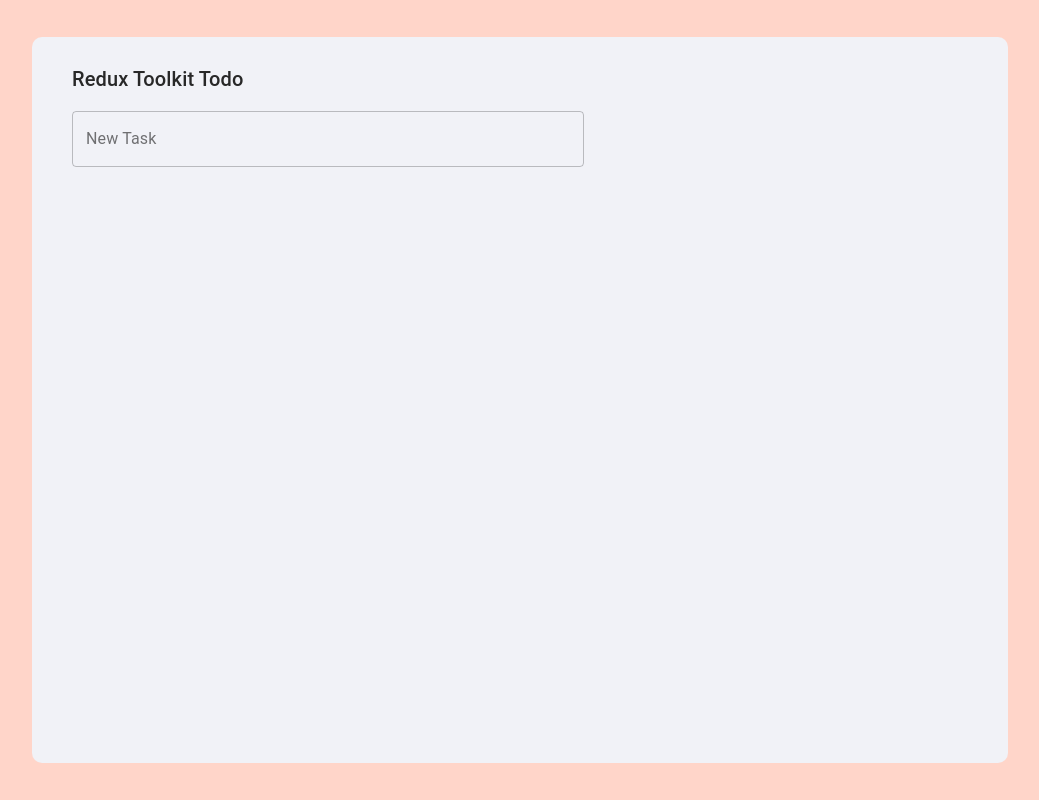
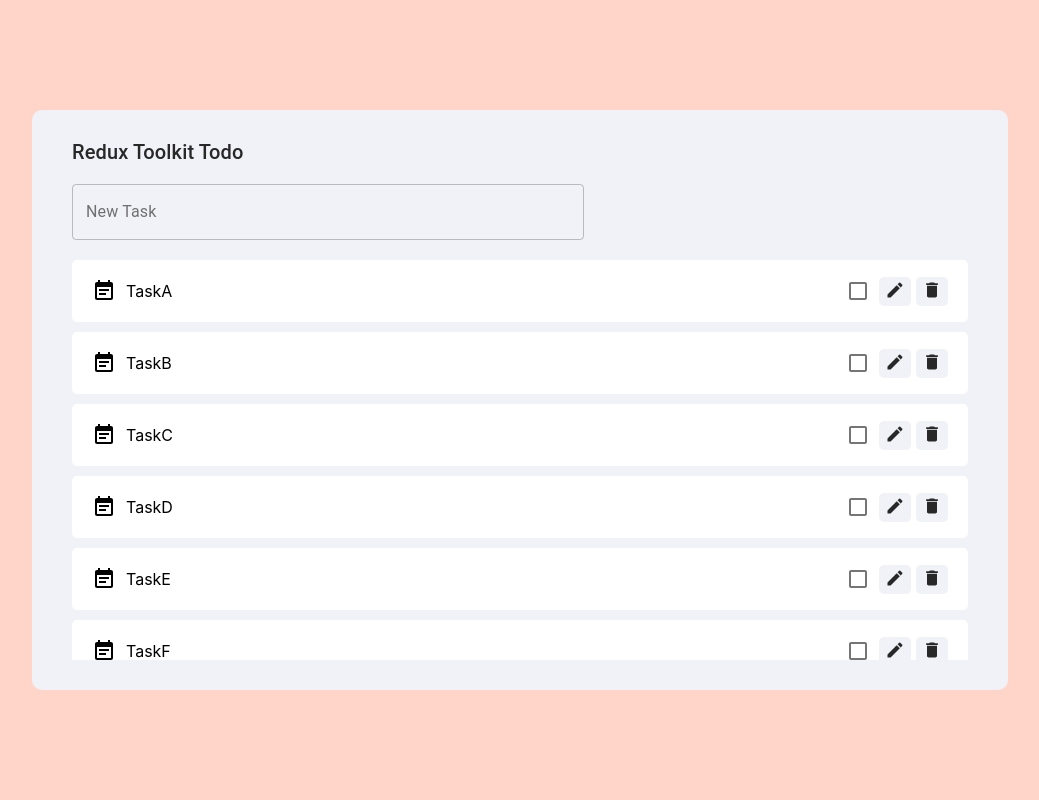
Before and after one commit to raorao1011/React-Redux, a React (Create React App) app: page / in a window 1280 px wide. Shown: the whole page, without its empty margins (120-1159 px from the left). Built offline with nearby package versions, Linux system fonts and the light colour scheme.

Commit message:
💄 finish UI build

```diff
--- a/src/App.module.scss
+++ b/src/App.module.scss
@@ -7,7 +7,7 @@
   align-items: center;
 
   .wrapper {
-    height: 70ch;
+    height: 70vh;
     width: 70vw;
     border-radius: 10px;
     background-color: #f1f2f7;
--- a/src/App.tsx
+++ b/src/App.tsx
@@ -2,6 +2,7 @@
 import Header from "./components/header/Header";
 import styles from "./App.module.scss";
 import TaskForm from "./features/counter/task/taskForm/TaskForm";
+import TaskList from "./features/counter/task/taskList/TaskList";
 
 const App: React.VFC = () => {
   return (
@@ -9,6 +10,7 @@
       <div className={styles.wrapper}>
         <Header />
         <TaskForm />
+        <TaskList />
       </div>
     </div>
   );
--- /dev/null
+++ b/src/features/counter/task/taskItem/TaskItem.module.scss
@@ -0,0 +1,40 @@
+.root {
+  display: flex;
+  align-items: center;
+  justify-content: space-between;
+  border-radius: 5px;
+  background-color: #ffffff;
+  padding: 10px 20px;
+  margin-bottom: 10px;
+
+  .title {
+    display: flex;
+    align-items: center;
+
+    .title_text {
+      margin-left: 10px;
+    }
+  }
+
+  .right_item {
+    display: flex;
+    align-items: center;
+
+    .edit_button,
+    .delete_button {
+      border: none;
+      border-radius: 5px;
+      background-color: #f1f2f7;
+      cursor: pointer;
+
+      .icon {
+        width: 20px;
+        color: #282828;
+      }
+    }
+
+    .edit_button {
+      margin-right: 5px;
+    }
+  }
+}
--- /dev/null
+++ b/src/features/counter/task/taskItem/TaskItem.tsx
@@ -0,0 +1,46 @@
+import React from "react";
+import Checkbox from "@material-ui/core/Checkbox";
+import EventNoteIcon from "@material-ui/icons/EventNote";
+import EditIcon from "@material-ui/icons/Edit";
+import DeleteIcon from "@material-ui/icons/Delete";
+import styles from "./TaskItem.module.scss";
+
+interface PropsTypes {
+  task: {
+    id: number;
+    title: string;
+    isComplete: boolean;
+  };
+}
+
+const TaskItem: React.VFC<PropsTypes> = ({ task }) => {
+  return (
+    <div className={styles.root}>
+      <div className={styles.title}>
+        <EventNoteIcon />
+        <div className={styles.title_text}>{task.title}</div>
+      </div>
+      <div className={styles.right_item}>
+        <Checkbox
+          checked={task.isComplete}
+          onClick={() => console.log(`check ${task.id}`)}
+          className={styles.checkbox}
+        />
+        <button
+          onClick={() => console.log(`edit ${task.id}`)}
+          className={styles.edit_button}
+        >
+          <EditIcon className={styles.icon} />
+        </button>
+        <button
+          onClick={() => console.log(`delete ${task.id}`)}
+          className={styles.delete_button}
+        >
+          <DeleteIcon className={styles.icon} />
+        </button>
+      </div>
+    </div>
+  );
+};
+
+export default TaskItem;
--- /dev/null
+++ b/src/features/counter/task/taskList/Sample.data.json
@@ -0,0 +1,12 @@
+[
+  { "id": 0, "title": "TaskA", "isComplete": false },
+  { "id": 1, "title": "TaskB", "isComplete": false },
+  { "id": 2, "title": "TaskC", "isComplete": false },
+  { "id": 3, "title": "TaskD", "isComplete": false },
+  { "id": 4, "title": "TaskE", "isComplete": false },
+  { "id": 5, "title": "TaskF", "isComplete": false },
+  { "id": 6, "title": "TaskG", "isComplete": false },
+  { "id": 7, "title": "TaskH", "isComplete": false },
+  { "id": 8, "title": "TaskI", "isComplete": false },
+  { "id": 9, "title": "TaskJ", "isComplete": false }
+]
--- /dev/null
+++ b/src/features/counter/task/taskList/TaskList.module.scss
@@ -0,0 +1,5 @@
+.root {
+  height: 50vh;
+  overflow: hidden;
+  overflow-y: auto;
+}
--- /dev/null
+++ b/src/features/counter/task/taskList/TaskList.tsx
@@ -0,0 +1,16 @@
+import React from "react";
+import styles from "./TaskList.module.scss";
+import TaskItem from "../taskItem/TaskItem";
+import sampleData from "./Sample.data.json";
+
+const TaskList: React.VFC = () => {
+  return (
+    <div className={styles.root}>
+      {sampleData.map((task) => (
+        <TaskItem key={task.id} task={task} />
+      ))}
+    </div>
+  );
+};
+
+export default TaskList;
```
